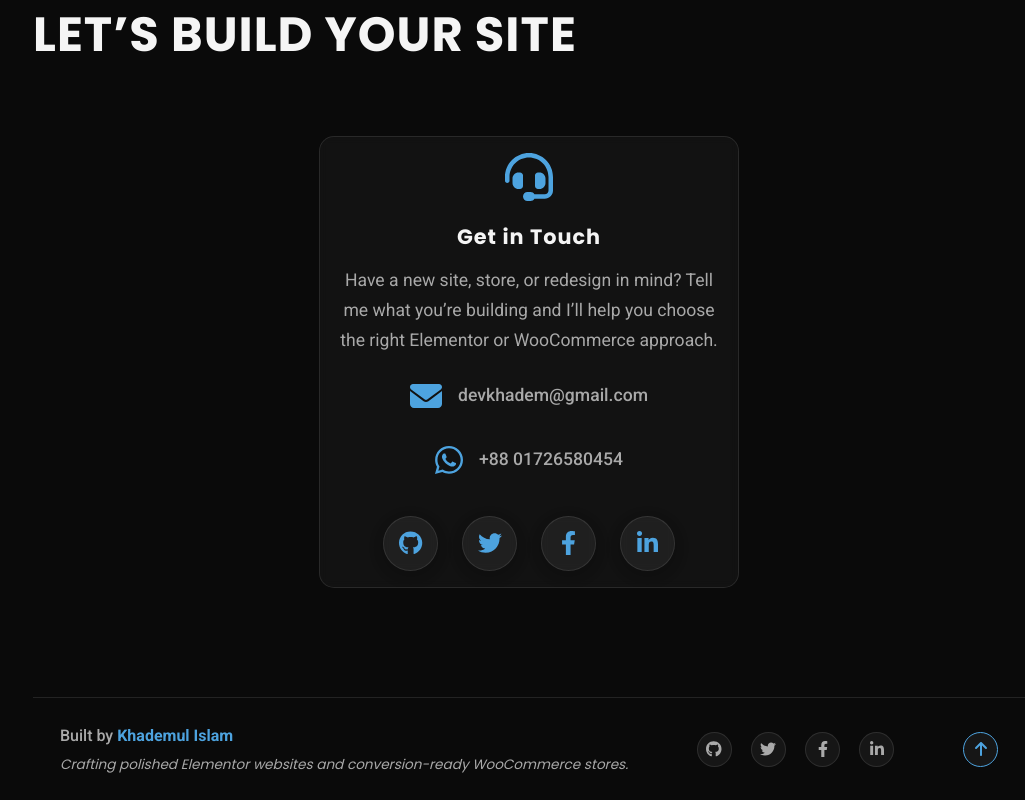
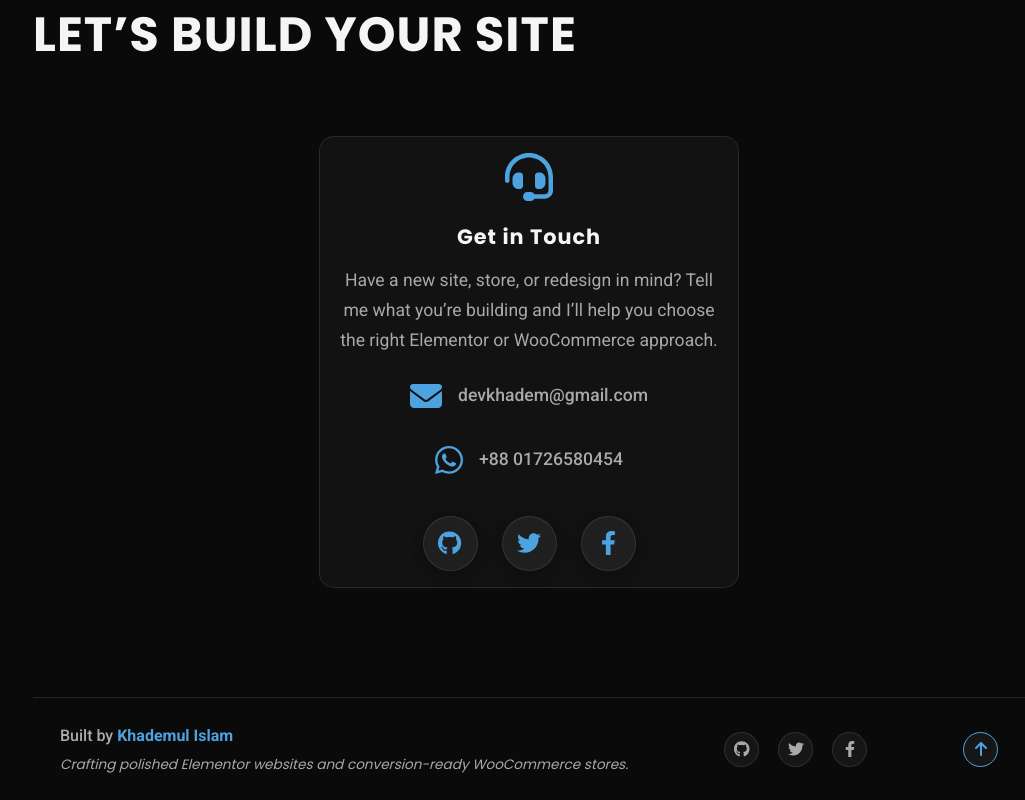
Before and after one commit to devkhadem/portfoliouncommon, a plain HTML site: page index.html in a window 1280 px wide. Shown: the part 4164-4964 px from the top of the page, without its empty margins (255-1280 px from the left). Drawn offline with nearby package versions, Linux system fonts and the light colour scheme.

Commit message:
Disable LinkedIn links in index.html
Comment out LinkedIn links in footer and social section.

```diff
--- a/index.html
+++ b/index.html
@@ -507,8 +507,8 @@
                                     class="fab fa-twitter"></i></a>
                             <a class="social-icon" href="https://www.facebook.com/profile.php?id=61580921154240"
                                 target="_blank"><i class="fab fa-facebook-f"></i></a>
-                            <a class="social-icon" href="https://www.linkedin.com/in/khademul-islam-71a988348/"
-                                target="_blank"><i class="fab fa-linkedin-in"></i></a>
+                            <!-- <a class="social-icon" href="https://www.linkedin.com/in/khademul-islam-71a988348/"
+                                target="_blank"><i class="fab fa-linkedin-in"></i></a> -->
                         </div>
                     </div>
                 </div>
@@ -535,8 +535,8 @@
                         class="fab fa-twitter"></i></a>
                 <a class="footer-link" href="https://www.facebook.com/profile.php?id=61580921154240" target="_blank"
                     aria-label="Facebook"><i class="fab fa-facebook-f"></i></a>
-                <a class="footer-link" href="https://www.linkedin.com/in/khademul-islam-71a988348/" target="_blank"
-                    aria-label="LinkedIn"><i class="fab fa-linkedin-in"></i></a>
+               <!-- <a class="footer-link" href="https://www.linkedin.com/in/khademul-islam-71a988348/" target="_blank"
+                    aria-label="LinkedIn"><i class="fab fa-linkedin-in"></i></a> -->
             </div>
 
             <div class="footer-right">
```
